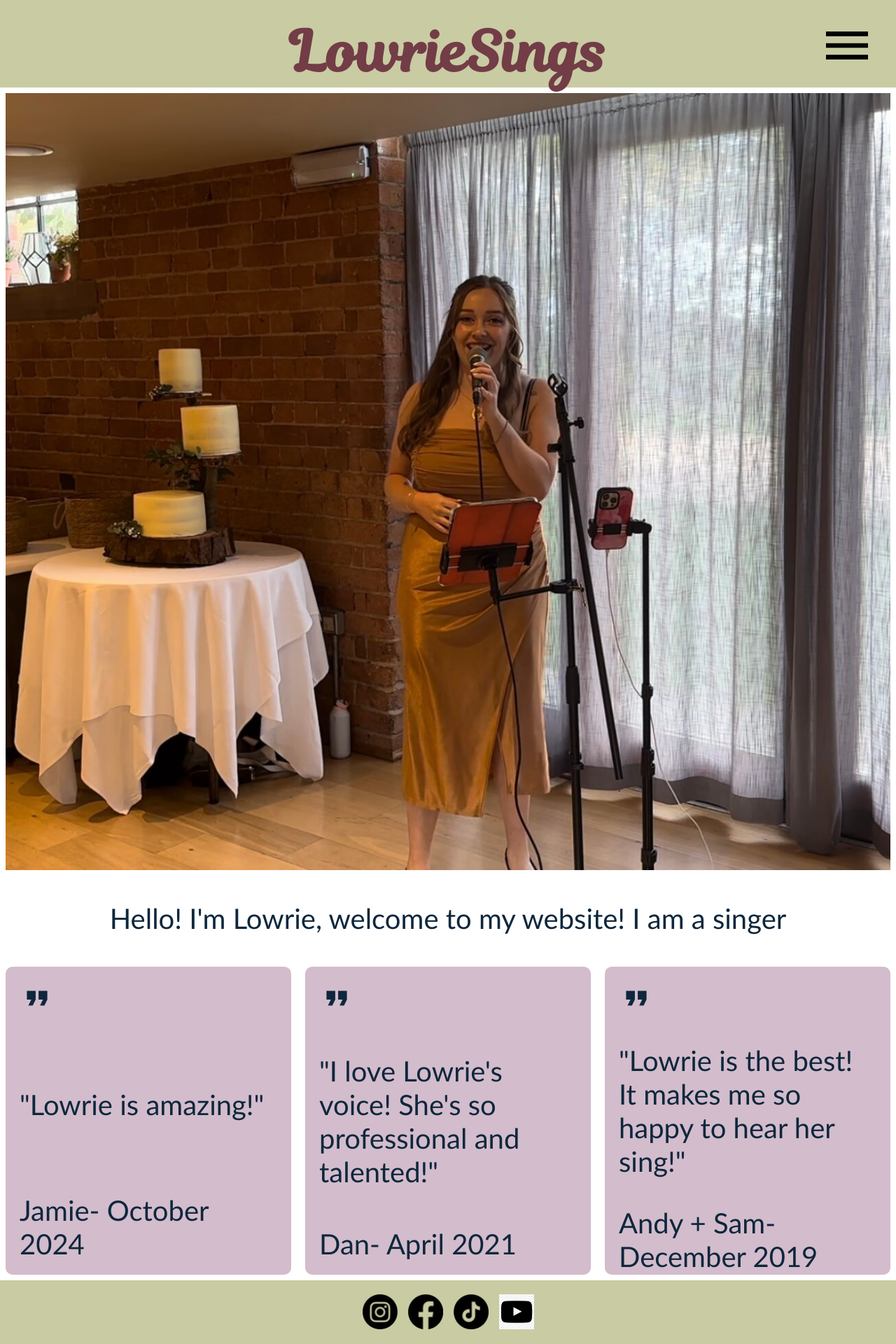
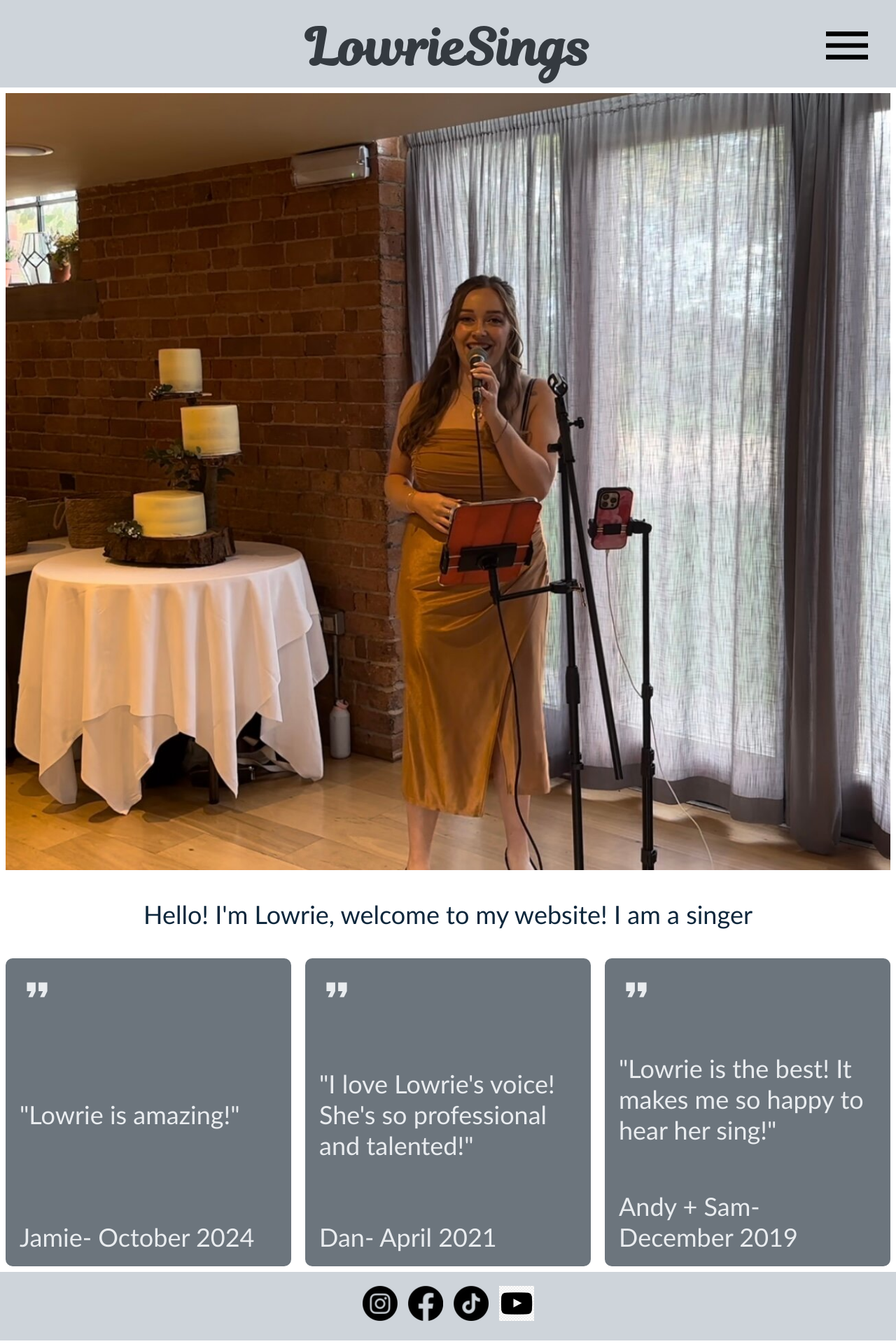
Before and after one commit to jleigh-100/lowriesings, a React app: page / in a window 1280 px wide. Shown: the top 1920 px of the page at 70% size. Built offline with nearby package versions, Linux system fonts and the light colour scheme; a web font is replaced by a local one.

Commit message:
styling changes

```diff
--- a/client/src/components/Header.jsx
+++ b/client/src/components/Header.jsx
@@ -33,9 +33,9 @@ const MenuContainer = styled.div`
   right: 0;
   z-index: ${props => props.open ? '' : '-'}1;
   color: ${theme.titleColor};
-  background-color: ${theme.headerFooterColor};
+  background-color: ${theme.secondaryColor};
   border-radius: 10px;
-  border: 1px solid #D3BCCC;
+  border: 1px solid #ADB5BD;
   opacity: ${props => props.open ? 1 : 0};
   transition: opacity 0.3s;
 `;
@@ -44,7 +44,7 @@ const MenuItem = styled.div`
   padding: 10px;
   cursor: pointer;
   &:hover {
-    background-color: #D3BCCC;
+    background-color: #ADB5BD;
   }
   font-size: 40px;
 `;
--- a/client/src/components/Testimonials.jsx
+++ b/client/src/components/Testimonials.jsx
@@ -13,7 +13,8 @@ const Message = styled.div`
   display: flex;
   flex-direction: column;
   justify-content: space-between;
-  background-color: #D3BCCC;
+  color: #E9ECEF;
+  background-color: #6C757D;
   border-radius: 10px;
   padding: 20px;
 `;
--- a/client/src/theme/theme.json
+++ b/client/src/theme/theme.json
@@ -1,8 +1,8 @@
 {
     "primaryColor": "#FA84FF",
-    "secondaryColor": "#30D158",
+    "secondaryColor": "#E9ECEF",
     "backgroundColor": "#fff",
-    "titleColor": "#723D46",
-    "headerFooterColor": "#C9CBA3",
+    "titleColor": "#343A40",
+    "headerFooterColor": "#CED4DA",
     "textColor": "#FFFFFF"
 }
--- a/public/app.css
+++ b/public/app.css
@@ -7,7 +7,7 @@ body {
     margin: 0;
     background-color: #fff;
     font-family:'Trebuchet MS', 'Lucida Sans Unicode', 'Lucida Grande', 'Lucida Sans', Arial, sans-serif;
-    font-size: 40px;
+    font-size: 36px;
     h1 {
         font-family: 'Magnolia_Script';
     }
```
Also changed, not shown: public/bundle.js.
